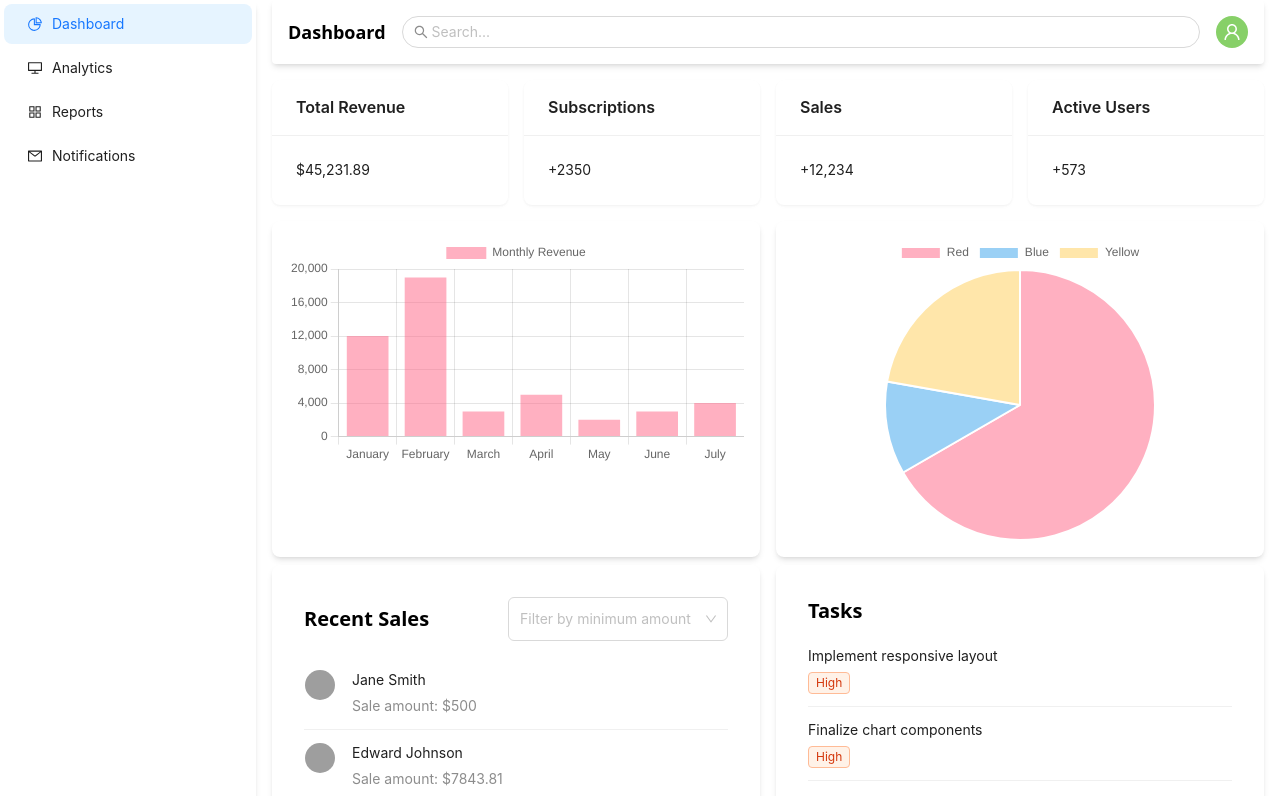
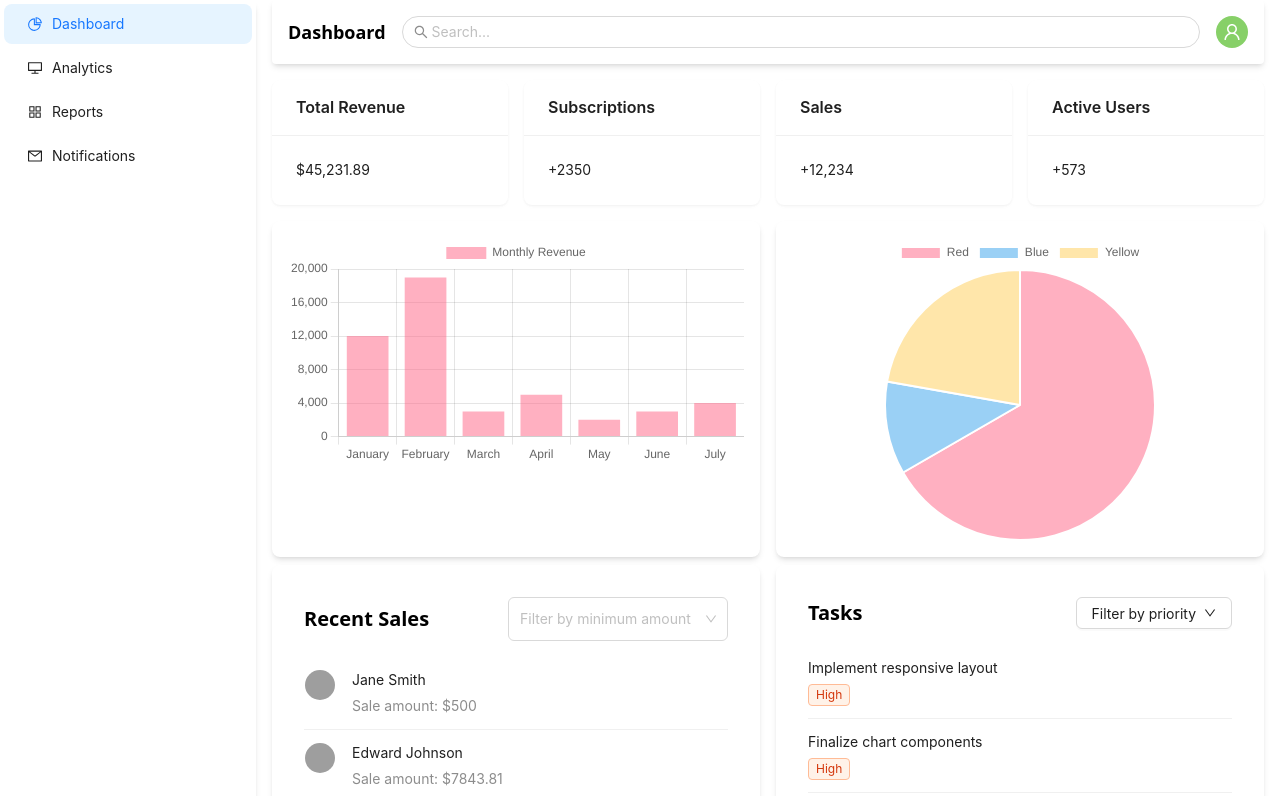
Before and after one commit to rafiqulshopon/hishabee-challenge, a React (Vite) app: page / in a window 1280 px wide. Shown: the top 796 px of the page. Built offline with nearby package versions, Linux system fonts and the light colour scheme; grey boxes are pictures that could not be loaded.

Commit message:
implement task list checkbox filter functionality

```diff
--- a/src/components/lists/TasksList.jsx
+++ b/src/components/lists/TasksList.jsx
@@ -1,4 +1,6 @@
-import { List, Tag } from 'antd';
+import { useState } from 'react';
+import { List, Tag, Dropdown, Menu, Button, Checkbox } from 'antd';
+import { DownOutlined } from '@ant-design/icons';
 
 const getTagColor = (priority) => {
   const color = {
@@ -9,13 +11,54 @@ const getTagColor = (priority) => {
   return color[priority] || 'default';
 };
 
+const priorityOptions = ['High', 'Medium', 'Low'];
+
 const TasksList = ({ tasksData }) => {
+  const [selectedPriorities, setSelectedPriorities] = useState([]);
+
+  const handleCheck = ({ key, checked }) => {
+    const newSelectedPriorities = checked
+      ? [...selectedPriorities, key]
+      : selectedPriorities.filter((priority) => priority !== key);
+    setSelectedPriorities(newSelectedPriorities);
+  };
+
+  const menu = (
+    <Menu
+      items={priorityOptions.map((priority) => ({
+        key: priority,
+        label: (
+          <Checkbox
+            onChange={(e) =>
+              handleCheck({ key: priority, checked: e.target.checked })
+            }
+            checked={selectedPriorities.includes(priority)}
+          >
+            {priority}
+          </Checkbox>
+        ),
+      }))}
+    />
+  );
+
+  const filteredTasksData =
+    selectedPriorities.length === 0
+      ? tasksData
+      : tasksData.filter((task) => selectedPriorities.includes(task.priority));
+
   return (
     <div className='bg-white p-4'>
-      <h3 className='text-xl font-semibold mb-2'>Tasks</h3>
+      <div className='flex justify-between items-center mb-4'>
+        <h3 className='text-xl font-semibold'>Tasks</h3>
+        <Dropdown overlay={menu} trigger={['click']}>
+          <Button>
+            Filter by priority <DownOutlined />
+          </Button>
+        </Dropdown>
+      </div>
       <List
         itemLayout='horizontal'
-        dataSource={tasksData}
+        dataSource={filteredTasksData}
         renderItem={(item) => (
           <List.Item>
             <List.Item.Meta
```
